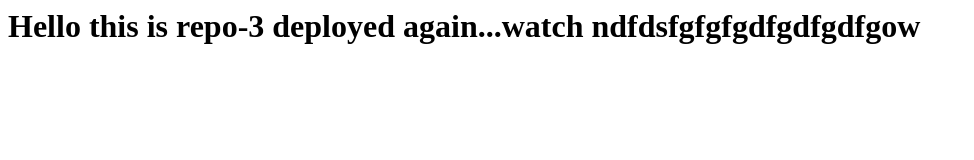
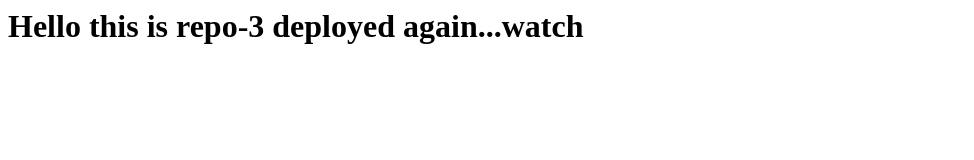
Before and after one commit to Lucifer7669/Repo-3, a plain HTML site: page index.html in a window 1280 px wide. Shown: the whole page, without its empty margins (0-974 px from the left). Drawn offline with Linux system fonts and the light colour scheme.

Commit message:
Update index.html

```diff
--- a/index.html
+++ b/index.html
@@ -1 +1 @@
-<h1>Hello this is repo-3 deployed again...watch ndfdsfgfgfgdfgdfgdfgow</h1>
+<h1>Hello this is repo-3 deployed again...watch </h1>
```
